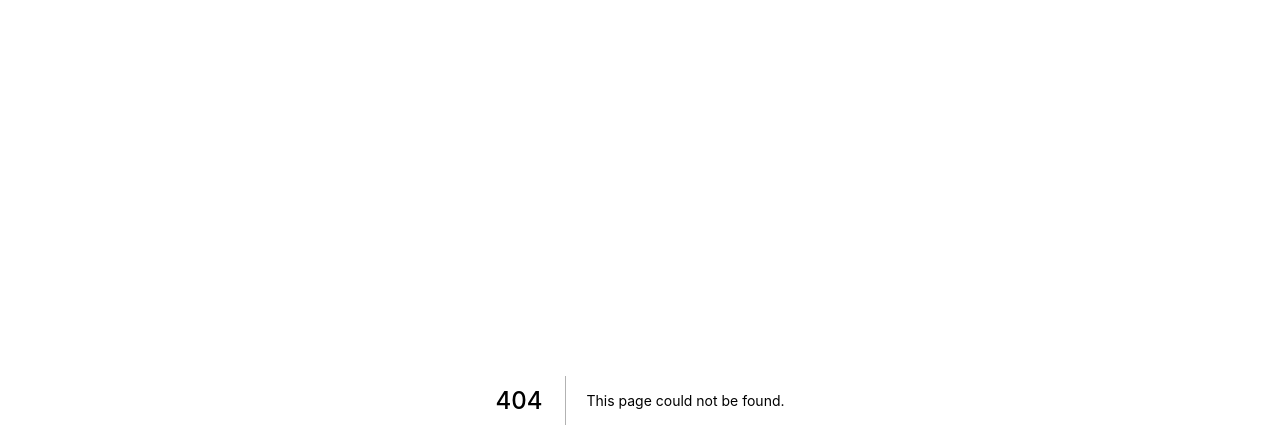
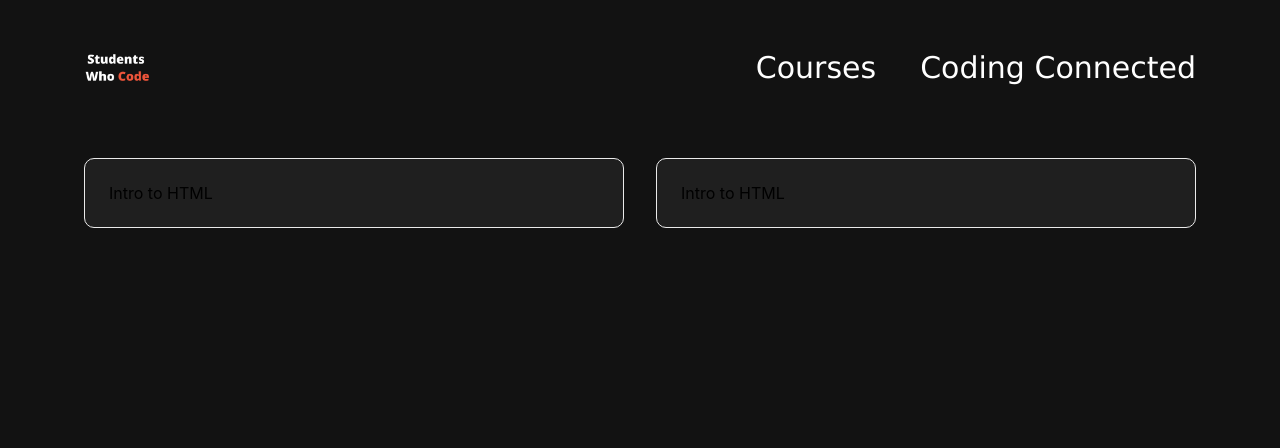
Before and after one commit to matt1208/Students-Who-Code-V.2, a Next.js app: page /courses in a window 1280 px wide. Before the commit this address had no page. Shown: the top 448 px of the page. Built offline with nearby package versions, Linux system fonts and the light colour scheme.

Commit message:
Course Page Started

```diff
--- a/package.json
+++ b/package.json
@@ -10,6 +10,7 @@
   "dependencies": {
     "next": "10.0.1",
     "react": "17.0.1",
-    "react-dom": "17.0.1"
+    "react-dom": "17.0.1",
+    "resnow": "^1.0.0"
   }
 }
--- /dev/null
+++ b/pages/courses.js
@@ -0,0 +1,37 @@
+import Head from 'next/head'
+import styles from '../styles/Home.module.css'
+import Link from 'next/link'
+import Snow from 'resnow'
+
+export default function Home() {
+  return (
+    <div className={styles.maincontainer}>
+      <Head>
+        <title>Courses</title>
+        <link rel="icon" href="/src/Logo1.png" />
+        <meta name="viewport" content="initial-scale=1.0, width=device-width" />
+      </Head>
+      <ul className={styles.navbar}>
+        <Link href="/"><img src="/src/Logo2.png" alt="Home Logo" height="75px" width="75px"></img></Link>
+      <div className={styles.rightnavarea}>
+      <li className={styles.rightnav}><Link href="/signup">Coding Connected</Link></li>
+        <li className={styles.rightnav}><Link href="/courses">Courses</Link></li>
+      </div>
+    </ul>
+
+    <div className={styles.grid}>
+      <div className={styles.card}>
+        Intro to HTML
+      </div>
+      <div className={styles.card}>
+        Intro to HTML
+      </div>
+    </div>
+
+    <script src="https://embed.small.chat/T015AE2ETNHG015AE5MT3P.js" async></script>
+
+
+
+    </div>
+  )
+}
--- a/styles/Home.module.css
+++ b/styles/Home.module.css
@@ -7,6 +7,8 @@
   margin-right: auto;
   max-width: 1200px;
   width: 100%;
+  position: relative;
+  overflow: hidden;
 }
 
 @media only screen and (max-width: 1000px) {
@@ -24,6 +26,24 @@
   flex-direction: column;
   justify-content: center;
   align-items: center;
+}
+
+.grid {
+  display: flex;
+  align-items: center;
+  justify-content: center;
+  flex-wrap: wrap;
+}
+
+.card {
+  margin: 1rem;
+  flex-basis: 45%;
+  padding: 1.5rem;
+  color: inherit;
+  text-decoration: none;
+  border: 1px solid #eaeaea;
+  border-radius: 10px;
+  background-color: #1F1F1F;
 }
 
 .rightnavarea {
@@ -254,10 +274,8 @@
   font-family: Verdana, sans-serif;
   text-align: center;
   position: sticky;
-  background-color: #1F1F1F;
-  margin-top: 300px;
+  margin-top: 100px;
   padding-top: 20px;
-  padding-bottom: 20px;
 }
 
 .footer a {
@@ -320,7 +338,7 @@
 }
 
 .formheader p{
-  color: #E7DFC6;
+  color: white;
   font-family: Verdana, sans-serif;
   font-size: 50px;
   font-weight: bold;
@@ -1571,6 +1589,7 @@
   color: white;
   text-align: left;
   margin-top: 0px;
+  margin-block-end: 50px;
 }
 
 .subtitle {
@@ -1579,6 +1598,7 @@
   font-size: 30px;
   color: #e7dfc6;
   text-align: left;
+  margin-block-end: 30px;
 }
 
 @media screen and (max-width: 1000px) { /*Rough*/
```
Also changed, not shown: pages/index.js (+9 -5 lines), 2 other files (tests, documents, lock files or other folders).
